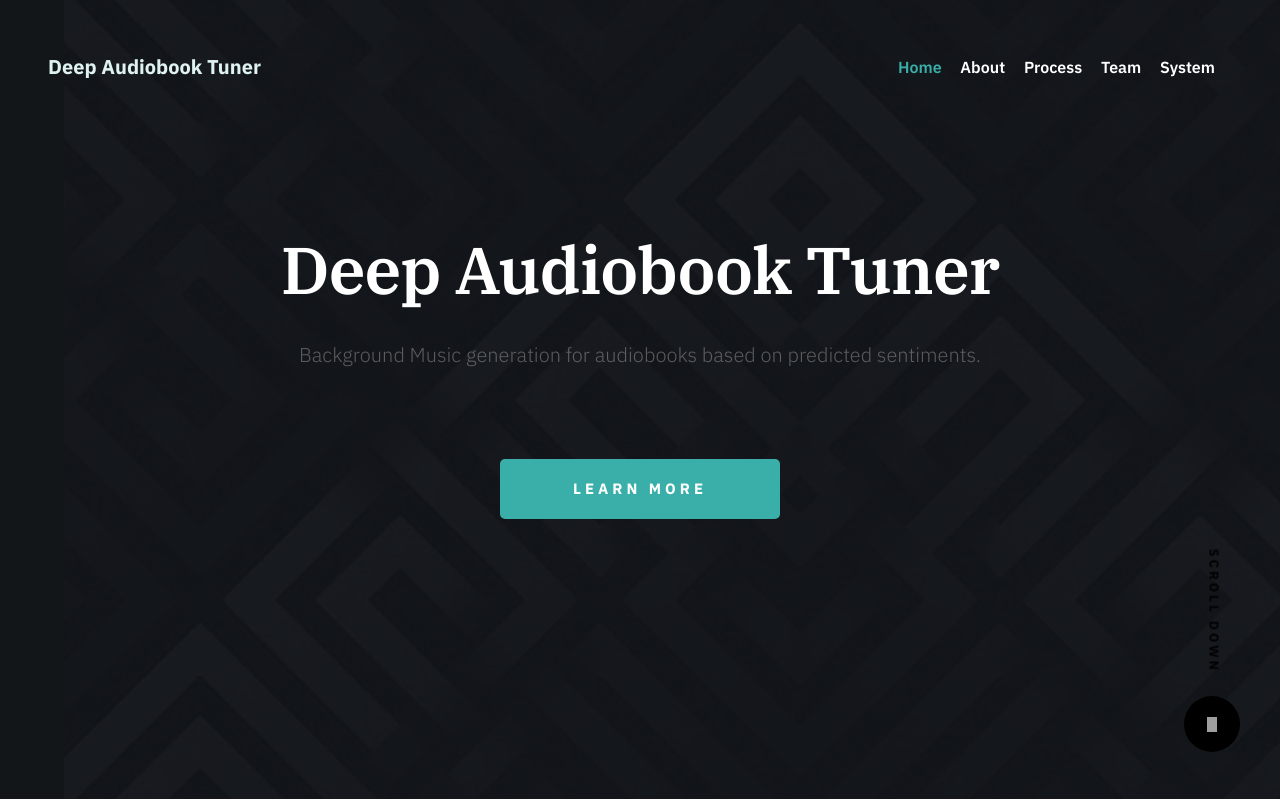
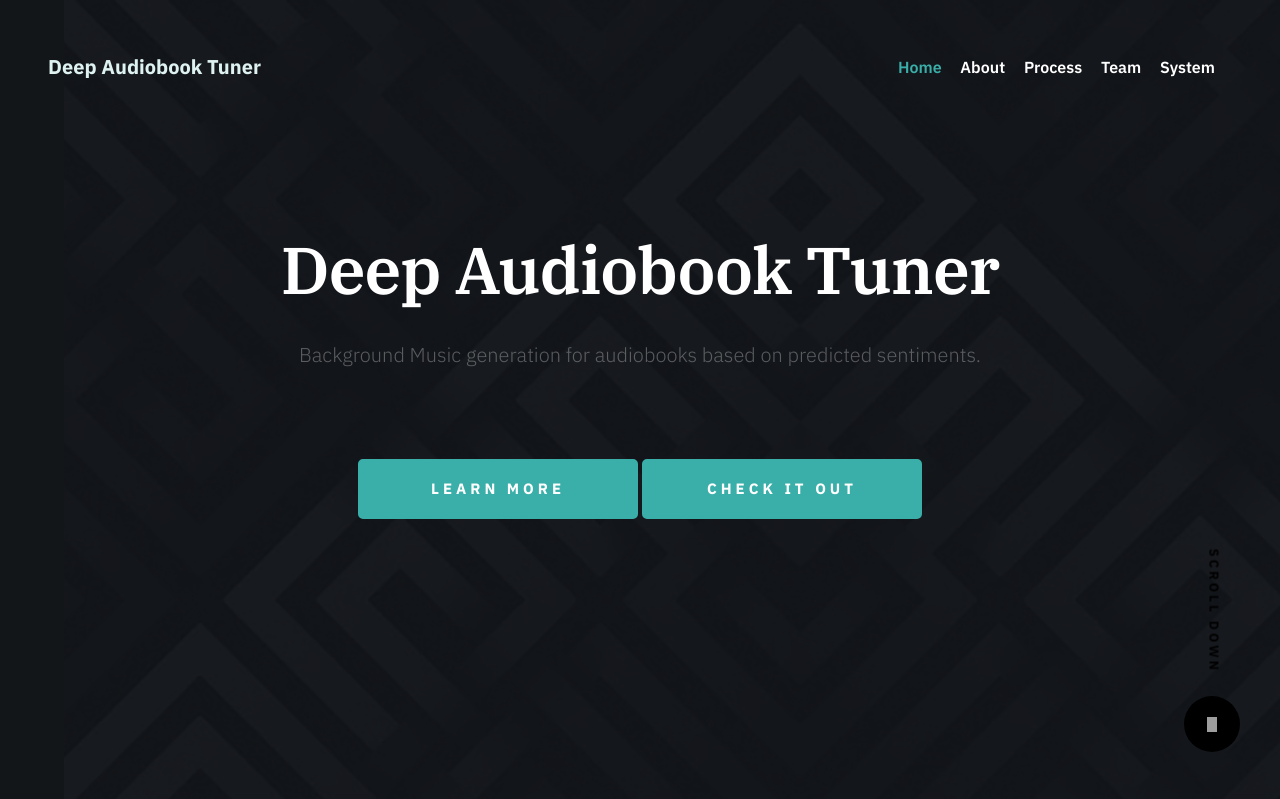
Before and after one commit to jendcruz22/DeepAudiobookTunerApp, a Flask app: page / in a window 1280 px wide. Shown: the top 799 px of the page. Run offline with Flask 2, Linux system fonts and the light colour scheme; some libraries are stand-ins or nearby versions; grey boxes are pictures that could not be loaded.

Commit message:
Update index.html

```diff
--- a/templates/index.html
+++ b/templates/index.html
@@ -96,6 +96,9 @@
                 <div class="home-content__button">
                     <a href="#about" class="smoothscroll btn btn--primary btn--large">
                         Learn More
+                    </a>
+                    <a href="{{ url_for('upload_file') }}" class="btn btn-info" style="background-color: #3AAFA9; border-color: #3AAFA9; color: white;">
+                        Check it out
                     </a>
                 </div>
 
```
